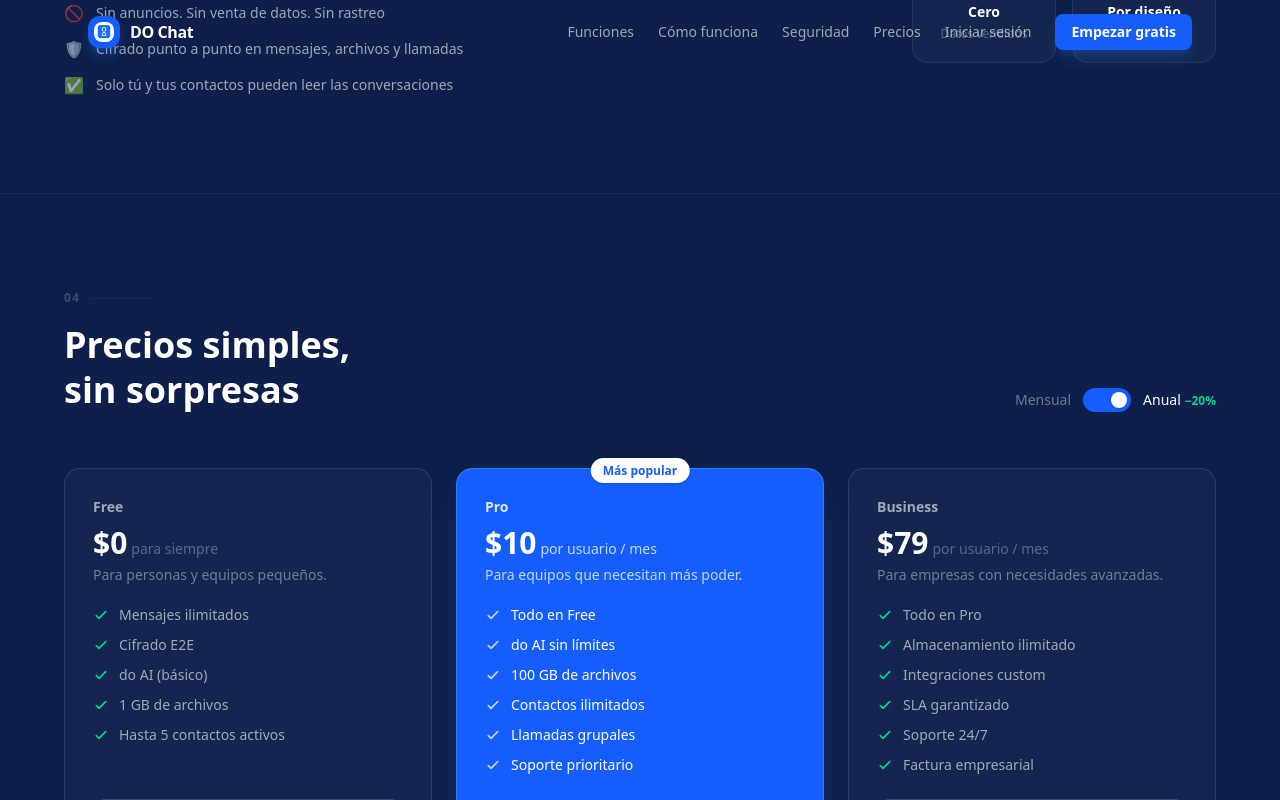
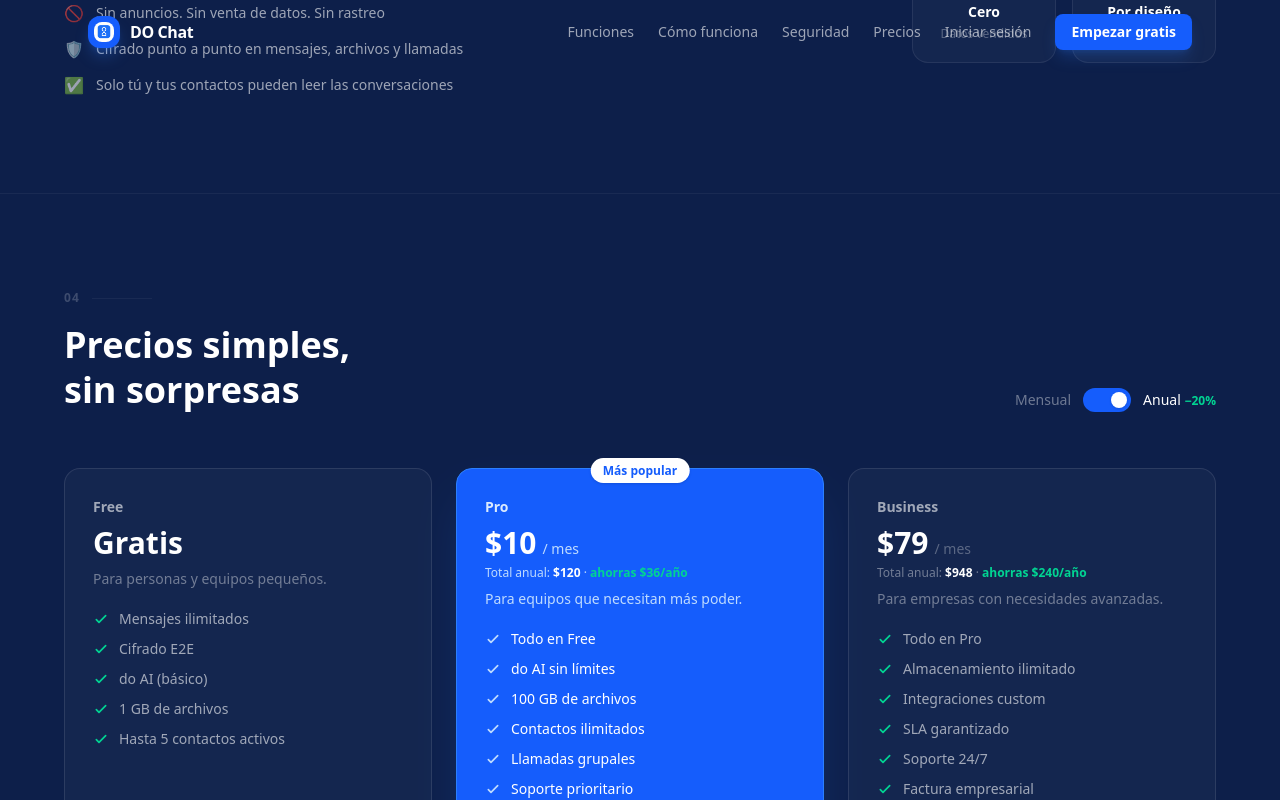
Before and after one commit to abelnvv08/do-chat, a Next.js app: page /landing in a window 1280 px wide. Both pictures are taken after a click on the button 1107 px from the left and 3241 px from the top of the page. Shown: the part 2841-3641 px from the top of the page. Built offline with nearby package versions, Linux system fonts and the light colour scheme.

Commit message:
feat: show full annual total and savings amount in pricing cards
Co-Authored-By: Claude Sonnet 4.6 <noreply@anthropic.com>

```diff
--- a/src/app/landing/page.tsx
+++ b/src/app/landing/page.tsx
@@ -362,8 +362,8 @@ export default function LandingV2() {
               {
                 key: 'free',
                 name: 'Free',
-                price: '$0',
-                period: 'para siempre',
+                monthlyPrice: 0,
+                annualPrice: 0,
                 desc: 'Para personas y equipos pequeños.',
                 features: ['Mensajes ilimitados', 'Cifrado E2E', 'do AI (básico)', '1 GB de archivos', 'Hasta 5 contactos activos'],
                 cta: 'Empezar gratis',
@@ -373,8 +373,8 @@ export default function LandingV2() {
               {
                 key: 'pro',
                 name: 'Pro',
-                price: annual ? '$10' : '$12.99',
-                period: 'por usuario / mes',
+                monthlyPrice: 12.99,
+                annualPrice: 10,
                 desc: 'Para equipos que necesitan más poder.',
                 features: ['Todo en Free', 'do AI sin límites', '100 GB de archivos', 'Contactos ilimitados', 'Llamadas grupales', 'Soporte prioritario'],
                 cta: 'Probar gratis 14 días',
@@ -384,15 +384,19 @@ export default function LandingV2() {
               {
                 key: 'business',
                 name: 'Business',
-                price: annual ? '$79' : '$99',
-                period: 'por usuario / mes',
+                monthlyPrice: 99,
+                annualPrice: 79,
                 desc: 'Para empresas con necesidades avanzadas.',
                 features: ['Todo en Pro', 'Almacenamiento ilimitado', 'Integraciones custom', 'SLA garantizado', 'Soporte 24/7', 'Factura empresarial'],
                 cta: 'Contactar ventas',
                 highlight: false,
                 badge: '',
               },
-            ] as const).map(plan => (
+            ] as const).map(plan => {
+              const price = annual ? plan.annualPrice : plan.monthlyPrice
+              const totalAnual = plan.annualPrice * 12
+              const savingsAnual = (plan.monthlyPrice - plan.annualPrice) * 12
+              return (
               <div key={plan.name}
                 className={`rounded-2xl border p-7 flex flex-col relative transition-all ${plan.highlight ? 'bg-blue-600 border-blue-500 shadow-2xl shadow-blue-500/20' : 'bg-white/3 border-white/10 hover:bg-white/5'}`}>
                 {plan.badge && (
@@ -402,11 +406,19 @@ export default function LandingV2() {
                 )}
                 <div className="mb-5">
                   <h3 className={`text-sm font-semibold mb-2 ${plan.highlight ? 'text-blue-100' : 'text-white/60'}`}>{plan.name}</h3>
-                  <div className="flex items-baseline gap-1 mb-1">
-                    <span className="text-3xl font-extrabold text-white">{plan.price}</span>
-                    {plan.period && <span className={`text-sm ${plan.highlight ? 'text-blue-200' : 'text-white/30'}`}>{plan.period}</span>}
+                  <div className="flex items-baseline gap-1.5 mb-1">
+                    <span className="text-3xl font-extrabold text-white">{price === 0 ? 'Gratis' : `$${price}`}</span>
+                    {price > 0 && <span className={`text-sm ${plan.highlight ? 'text-blue-200' : 'text-white/30'}`}>/ mes</span>}
                   </div>
-                  <p className={`text-sm ${plan.highlight ? 'text-blue-200' : 'text-white/40'}`}>{plan.desc}</p>
+                  {price > 0 && (
+                    <p className={`text-xs mt-1 ${plan.highlight ? 'text-blue-200' : 'text-white/40'}`}>
+                      {annual
+                        ? <>Total anual: <span className="font-semibold text-white">${totalAnual}</span> · <span className="text-emerald-400 font-semibold">ahorras ${savingsAnual.toFixed(0)}/año</span></>
+                        : <>Total anual si pagas mes a mes: <span className="font-semibold">${(plan.monthlyPrice * 12).toFixed(0)}</span></>
+                      }
+                    </p>
+                  )}
+                  <p className={`text-sm mt-2 ${plan.highlight ? 'text-blue-200' : 'text-white/40'}`}>{plan.desc}</p>
                 </div>
                 <ul className="space-y-2.5 flex-1 mb-6">
                   {plan.features.map(f => (
@@ -430,7 +442,8 @@ export default function LandingV2() {
                   ) : plan.cta}
                 </button>
               </div>
-            ))}
+            )
+            })}
           </div>
           <p className="text-center text-sm text-white/20 mt-8">Todos los planes incluyen actualizaciones automáticas, cifrado E2E y soporte.</p>
         </div>
```
